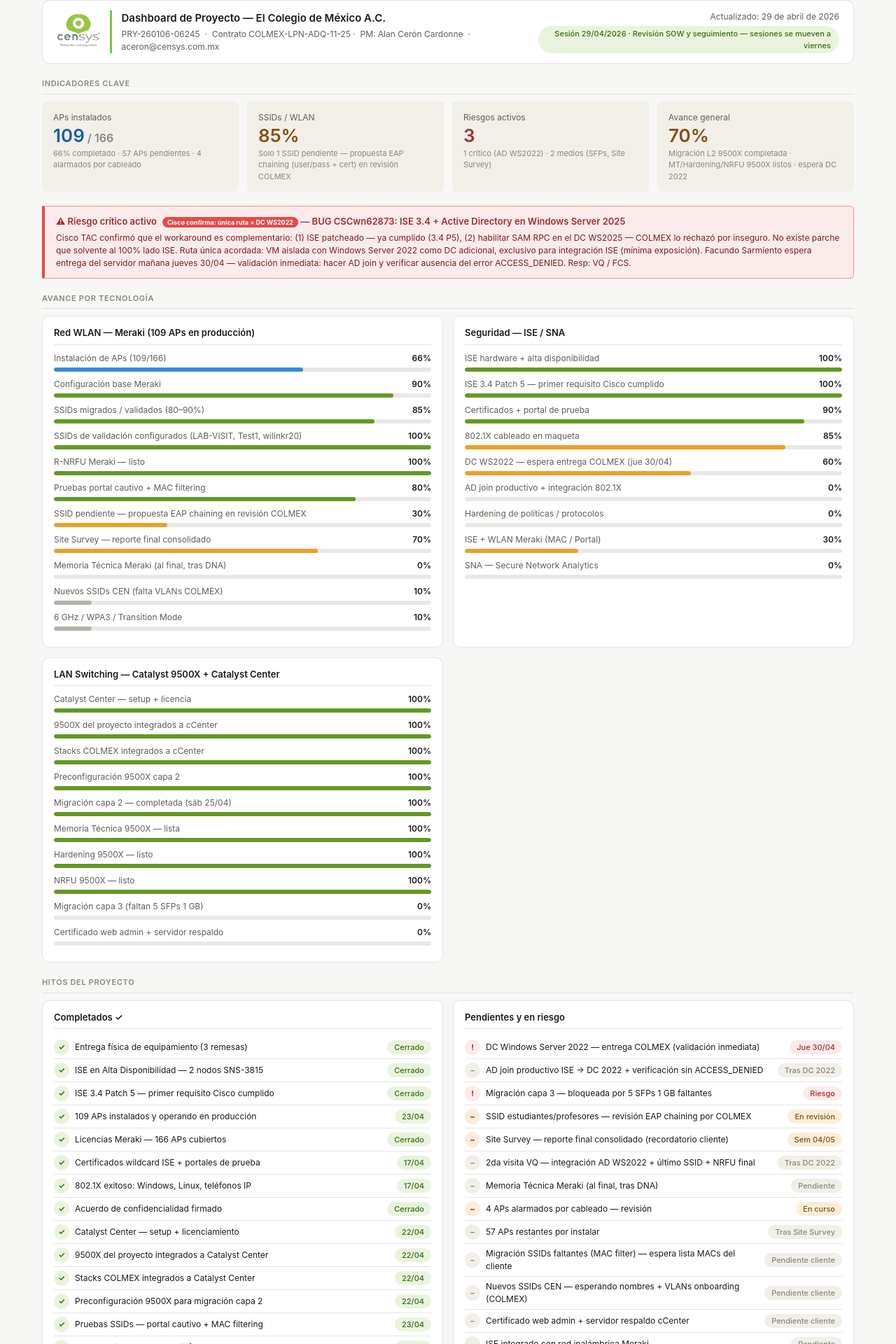
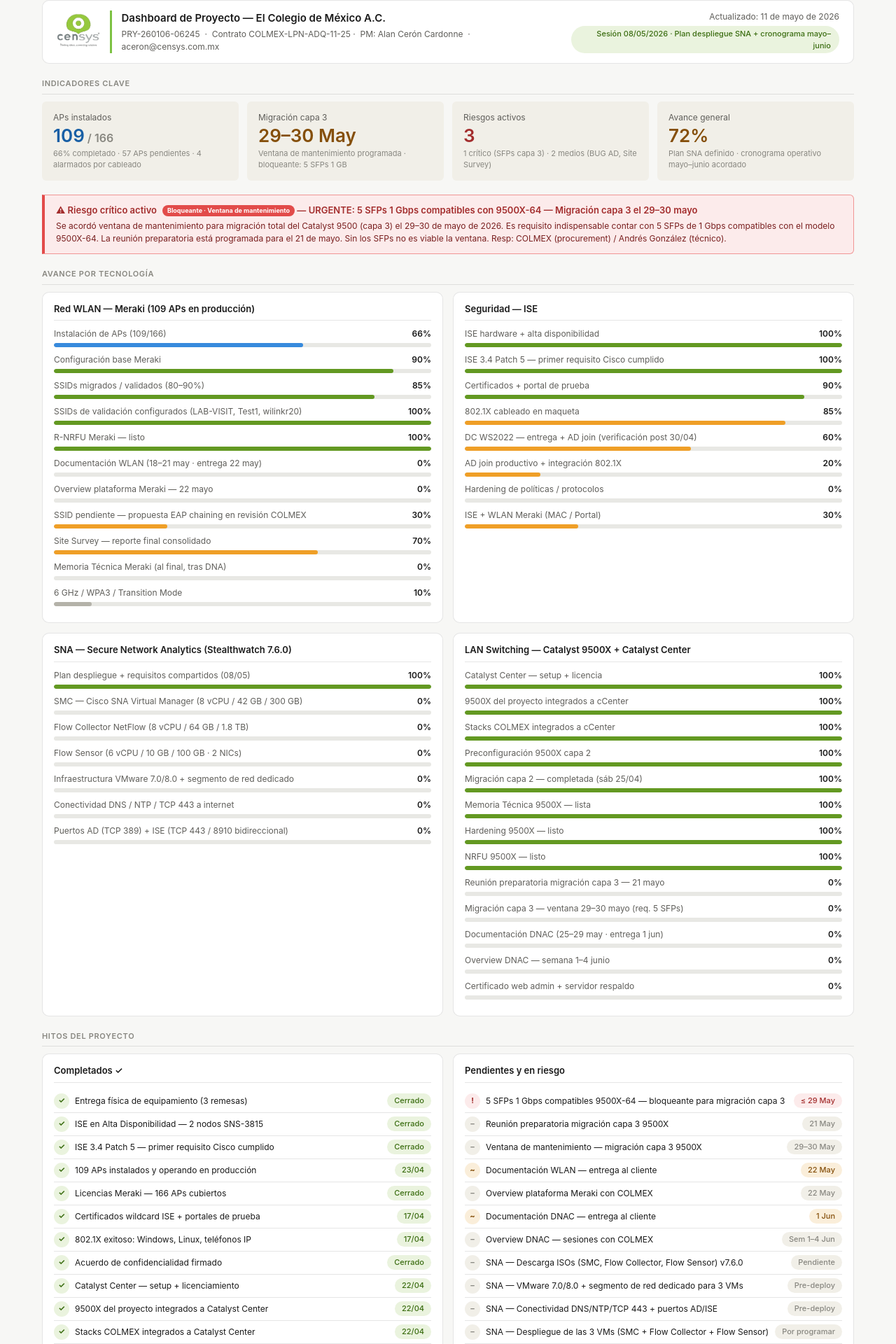
Before and after one commit to maxceca/colmex, a React (Create React App) app: page / in a window 1280 px wide. Shown: the part 24-1944 px from the top of the page at 70% size. Built offline with nearby package versions, Linux system fonts and the light colour scheme.

Commit message:
dashboard: actualizacion 11/05/2026 - plan despliegue SNA + cronograma mayo/junio

```diff
--- a/src/data.js
+++ b/src/data.js
@@ -9,23 +9,23 @@ export const proyecto = {
   contrato: "COLMEX-LPN-ADQ-11-25",
   pm: "Alan Cerón Cardonne",
   email: "aceron@censys.com.mx",
-  actualizado: "29 de abril de 2026",
-  sesion: "Sesión 29/04/2026 · Revisión SOW y seguimiento — sesiones se mueven a viernes",
+  actualizado: "11 de mayo de 2026",
+  sesion: "Sesión 08/05/2026 · Plan despliegue SNA + cronograma mayo–junio",
 };
 
 export const kpis = [
   { label: "APs instalados", valor: "109", sufijo: "/ 166", sub: "66% completado · 57 APs pendientes · 4 alarmados por cableado", color: "blue" },
-  { label: "SSIDs / WLAN", valor: "85%", sub: "Solo 1 SSID pendiente — propuesta EAP chaining (user/pass + cert) en revisión COLMEX", color: "amber" },
-  { label: "Riesgos activos", valor: "3", sub: "1 crítico (AD WS2022) · 2 medios (SFPs, Site Survey)", color: "red" },
-  { label: "Avance general", valor: "70%", sub: "Migración L2 9500X completada · MT/Hardening/NRFU 9500X listos · espera DC 2022", color: "amber" },
+  { label: "Migración capa 3", valor: "29–30 May", sub: "Ventana de mantenimiento programada · bloqueante: 5 SFPs 1 GB", color: "amber" },
+  { label: "Riesgos activos", valor: "3", sub: "1 crítico (SFPs capa 3) · 2 medios (BUG AD, Site Survey)", color: "red" },
+  { label: "Avance general", valor: "72%", sub: "Plan SNA definido · cronograma operativo mayo–junio acordado", color: "amber" },
 ];
 
 export const alerta = {
   activa: true,
-  titulo: "BUG CSCwn62873: ISE 3.4 + Active Directory en Windows Server 2025",
-  badge: "Cisco confirma: única ruta = DC WS2022",
+  titulo: "URGENTE: 5 SFPs 1 Gbps compatibles con 9500X-64 — Migración capa 3 el 29–30 mayo",
+  badge: "Bloqueante · Ventana de mantenimiento",
   descripcion:
-    'Cisco TAC confirmó que el workaround es complementario: (1) ISE patcheado — ya cumplido (3.4 P5), (2) habilitar SAM RPC en el DC WS2025 — COLMEX lo rechazó por inseguro. No existe parche que solvente al 100% lado ISE. Ruta única acordada: VM aislada con Windows Server 2022 como DC adicional, exclusivo para integración ISE (mínima exposición). Facundo Sarmiento espera entrega del servidor mañana jueves 30/04 — validación inmediata: hacer AD join y verificar ausencia del error ACCESS_DENIED. Resp: VQ / FCS.',
+    "Se acordó ventana de mantenimiento para migración total del Catalyst 9500 (capa 3) el 29–30 de mayo de 2026. Es requisito indispensable contar con 5 SFPs de 1 Gbps compatibles con el modelo 9500X-64. La reunión preparatoria está programada para el 21 de mayo. Sin los SFPs no es viable la ventana. Resp: COLMEX (procurement) / Andrés González (técnico).",
 };
 
 export const tecnologias = [
@@ -37,26 +37,37 @@ export const tecnologias = [
       { label: "SSIDs migrados / validados (80–90%)", pct: 85, color: "green" },
       { label: "SSIDs de validación configurados (LAB-VISIT, Test1, wilinkr20)", pct: 100, color: "green" },
       { label: "R-NRFU Meraki — listo", pct: 100, color: "green" },
-      { label: "Pruebas portal cautivo + MAC filtering", pct: 80, color: "green" },
+      { label: "Documentación WLAN (18–21 may · entrega 22 may)", pct: 0, color: "amber" },
+      { label: "Overview plataforma Meraki — 22 mayo", pct: 0, color: "amber" },
       { label: "SSID pendiente — propuesta EAP chaining en revisión COLMEX", pct: 30, color: "amber" },
       { label: "Site Survey — reporte final consolidado", pct: 70, color: "amber" },
       { label: "Memoria Técnica Meraki (al final, tras DNA)", pct: 0, color: "gray" },
-      { label: "Nuevos SSIDs CEN (falta VLANs COLMEX)", pct: 10, color: "gray" },
       { label: "6 GHz / WPA3 / Transition Mode", pct: 10, color: "gray" },
     ],
   },
   {
-    titulo: "Seguridad — ISE / SNA",
+    titulo: "Seguridad — ISE",
     barras: [
       { label: "ISE hardware + alta disponibilidad", pct: 100, color: "green" },
       { label: "ISE 3.4 Patch 5 — primer requisito Cisco cumplido", pct: 100, color: "green" },
       { label: "Certificados + portal de prueba", pct: 90, color: "green" },
       { label: "802.1X cableado en maqueta", pct: 85, color: "amber" },
-      { label: "DC WS2022 — espera entrega COLMEX (jue 30/04)", pct: 60, color: "amber" },
-      { label: "AD join productivo + integración 802.1X", pct: 0, color: "red" },
+      { label: "DC WS2022 — entrega + AD join (verificación post 30/04)", pct: 60, color: "amber" },
+      { label: "AD join productivo + integración 802.1X", pct: 20, color: "amber" },
       { label: "Hardening de políticas / protocolos", pct: 0, color: "gray" },
       { label: "ISE + WLAN Meraki (MAC / Portal)", pct: 30, color: "amber" },
-      { label: "SNA — Secure Network Analytics", pct: 0, color: "gray" },
+    ],
+  },
+  {
+    titulo: "SNA — Secure Network Analytics (Stealthwatch 7.6.0)",
+    barras: [
+      { label: "Plan despliegue + requisitos compartidos (08/05)", pct: 100, color: "green" },
+      { label: "SMC — Cisco SNA Virtual Manager (8 vCPU / 42 GB / 300 GB)", pct: 0, color: "gray" },
+      { label: "Flow Collector NetFlow (8 vCPU / 64 GB / 1.8 TB)", pct: 0, color: "gray" },
+      { label: "Flow Sensor (6 vCPU / 10 GB / 100 GB · 2 NICs)", pct: 0, color: "gray" },
+      { label: "Infraestructura VMware 7.0/8.0 + segmento de red dedicado", pct: 0, color: "amber" },
+      { label: "Conectividad DNS / NTP / TCP 443 a internet", pct: 0, color: "amber" },
+      { label: "Puertos AD (TCP 389) + ISE (TCP 443 / 8910 bidireccional)", pct: 0, color: "amber" },
     ],
   },
   {
@@ -70,7 +81,10 @@ export const tecnologias = [
       { label: "Memoria Técnica 9500X — lista", pct: 100, color: "green" },
       { label: "Hardening 9500X — listo", pct: 100, color: "green" },
       { label: "NRFU 9500X — listo", pct: 100, color: "green" },
-      { label: "Migración capa 3 (faltan 5 SFPs 1 GB)", pct: 0, color: "red" },
+      { label: "Reunión preparatoria migración capa 3 — 21 mayo", pct: 0, color: "amber" },
+      { label: "Migración capa 3 — ventana 29–30 mayo (req. 5 SFPs)", pct: 0, color: "red" },
+      { label: "Documentación DNAC (25–29 may · entrega 1 jun)", pct: 0, color: "amber" },
+      { label: "Overview DNAC — semana 1–4 junio", pct: 0, color: "gray" },
       { label: "Certificado web admin + servidor respaldo", pct: 0, color: "gray" },
     ],
   },
@@ -90,14 +104,10 @@ export const hitosCompletados = [
   { texto: "9500X del proyecto integrados a Catalyst Center", fecha: "22/04", estado: "done" },
   { texto: "Stacks COLMEX integrados a Catalyst Center", fecha: "22/04", estado: "done" },
   { texto: "Preconfiguración 9500X para migración capa 2", fecha: "22/04", estado: "done" },
-  { texto: "Pruebas SSIDs — portal cautivo + MAC filtering", fecha: "23/04", estado: "done" },
-  { texto: "3 SSIDs migrados a nueva infraestructura", fecha: "23/04", estado: "done" },
   { texto: "SSID LAB-VISIT — portal de Invitados en Cisco ISE + Meraki", fecha: "23/04", estado: "done" },
   { texto: "SSID Test1 — autenticación MAB + asignación dinámica de VLAN", fecha: "23/04", estado: "done" },
   { texto: "SSID wilinkr20 — autenticación 802.1X + MAB", fecha: "23/04", estado: "done" },
   { texto: "Memoria Técnica ISE/SNA v1 liberada al cliente", fecha: "23/04", estado: "done" },
-  { texto: "Revisión SOW y ruta AD definida con fabricante", fecha: "24/04", estado: "done" },
-  { texto: "Avance WLAN 80–90% validado con cliente", fecha: "24/04", estado: "done" },
   { texto: "Propuesta comercial — entregada (José Bello)", fecha: "24/04", estado: "done" },
   { texto: "Migración capa 2 — 9500X completada", fecha: "Sáb 25/04", estado: "done" },
   { texto: "Memoria Técnica 9500X — lista", fecha: "29/04", estado: "done" },
@@ -109,54 +119,62 @@ export const hitosCompletados = [
   { texto: "Propuesta SSID estudiantes/profesores enviada (EAP chaining)", fecha: "29/04", estado: "done" },
   { texto: "4 documentos enviados a COLMEX (MT 9500X / Hardening / NRFU / R-NRFU Meraki)", fecha: "29/04", estado: "done" },
   { texto: "Minuta 07 enviada al cliente", fecha: "29/04", estado: "done" },
+  { texto: "Plan despliegue SNA — requisitos compartidos al cliente", fecha: "08/05", estado: "done" },
+  { texto: "Cronograma operativo mayo–junio acordado con COLMEX", fecha: "08/05", estado: "done" },
   { texto: "Documentos FO-SAD (cartas, plan, fichas)", fecha: "Cerrado", estado: "done" },
 ];
 
 export const hitosPendientes = [
-  { texto: "DC Windows Server 2022 — entrega COLMEX (validación inmediata)", fecha: "Jue 30/04", estado: "risk" },
-  { texto: "AD join productivo ISE → DC 2022 + verificación sin ACCESS_DENIED", fecha: "Tras DC 2022", estado: "pend" },
-  { texto: "Migración capa 3 — bloqueada por 5 SFPs 1 GB faltantes", fecha: "Riesgo", estado: "risk" },
+  { texto: "5 SFPs 1 Gbps compatibles 9500X-64 — bloqueante para migración capa 3", fecha: "≤ 29 May", estado: "risk" },
+  { texto: "Reunión preparatoria migración capa 3 9500X", fecha: "21 May", estado: "pend" },
+  { texto: "Ventana de mantenimiento — migración capa 3 9500X", fecha: "29–30 May", estado: "pend" },
+  { texto: "Documentación WLAN — entrega al cliente", fecha: "22 May", estado: "wip" },
+  { texto: "Overview plataforma Meraki con COLMEX", fecha: "22 May", estado: "pend" },
+  { texto: "Documentación DNAC — entrega al cliente", fecha: "1 Jun", estado: "wip" },
+  { texto: "Overview DNAC — sesiones con COLMEX", fecha: "Sem 1–4 Jun", estado: "pend" },
+  { texto: "SNA — Descarga ISOs (SMC, Flow Collector, Flow Sensor) v7.6.0", fecha: "Pendiente", estado: "pend" },
+  { texto: "SNA — VMware 7.0/8.0 + segmento de red dedicado para 3 VMs", fecha: "Pre-deploy", estado: "pend" },
+  { texto: "SNA — Conectividad DNS/NTP/TCP 443 + puertos AD/ISE", fecha: "Pre-deploy", estado: "pend" },
+  { texto: "SNA — Despliegue de las 3 VMs (SMC + Flow Collector + Flow Sensor)", fecha: "Por programar", estado: "pend" },
+  { texto: "DC Windows Server 2022 — verificación post entrega + AD join productivo", fecha: "En verificación", estado: "wip" },
   { texto: "SSID estudiantes/profesores — revisión EAP chaining por COLMEX", fecha: "En revisión", estado: "wip" },
-  { texto: "Site Survey — reporte final consolidado (recordatorio cliente)", fecha: "Sem 04/05", estado: "wip" },
-  { texto: "2da visita VQ — integración AD WS2022 + último SSID + NRFU final", fecha: "Tras DC 2022", estado: "pend" },
-  { texto: "Memoria Técnica Meraki (al final, tras DNA)", fecha: "Pendiente", estado: "pend" },
+  { texto: "Site Survey — reporte final consolidado (recordatorio cliente)", fecha: "Atrasado", estado: "risk" },
+  { texto: "Memoria Técnica Meraki (al final, tras DNA)", fecha: "Post migración", estado: "pend" },
   { texto: "4 APs alarmados por cableado — revisión", fecha: "En curso", estado: "wip" },
   { texto: "57 APs restantes por instalar", fecha: "Tras Site Survey", estado: "pend" },
   { texto: "Migración SSIDs faltantes (MAC filter) — espera lista MACs del cliente", fecha: "Pendiente cliente", estado: "pend" },
   { texto: "Nuevos SSIDs CEN — esperando nombres + VLANs onboarding (COLMEX)", fecha: "Pendiente cliente", estado: "pend" },
   { texto: "Certificado web admin + servidor respaldo cCenter", fecha: "Pendiente cliente", estado: "pend" },
-  { texto: "ISE integrado con red inalámbrica Meraki", fecha: "Pendiente", estado: "pend" },
-  { texto: "Deploy SNA — Secure Network Analytics", fecha: "Pendiente (al final)", estado: "pend" },
 ];
 
 // nivel: "critico" | "medio" | "resuelto"
 export const riesgos = [
   {
     nivel: "critico",
-    titulo: "Integración ISE 3.4 + Active Directory — única ruta DC WS2022",
-    badge: "Espera entrega DC jue 30/04",
+    titulo: "5 SFPs 1 Gbps 9500X-64 — bloqueante para migración capa 3 (29–30 May)",
+    badge: "Ventana hard · 29 May",
     descripcion:
-      "Cisco TAC confirmó (29/04) que el workaround del FN74321 es complementario: ISE patcheado (ya cumplido — 3.4 P5) + habilitar SAM RPC en DC WS2025. COLMEX rechazó SAM RPC por considerarlo inseguro. NO existe parche del lado ISE que resuelva al 100%. Única ruta acordada: VM aislada con Windows Server 2022 como DC adicional. Facundo Sarmiento espera la entrega para jueves 30/04 — validación inmediata. Si la entrega se atrasa, se mantiene la ruta. Impacto: bloquea 802.1X productivo. Resp: FCS / VQ.",
+      "Se acordó con COLMEX la ventana de mantenimiento para migración total del Catalyst 9500 (capa 3) el fin de semana del 29–30 de mayo de 2026. Requisito indispensable: 5 SFPs de 1 Gbps compatibles con el modelo 9500X-64. La reunión preparatoria es el 21 de mayo. Sin los SFPs no se puede ejecutar la ventana. Resp: COLMEX procurement / Andrés González.",
   },
   {
     nivel: "medio",
-    titulo: "Migración capa 3 bloqueada — faltan 5 SFPs de 1 GB",
-    badge: "NUEVO 22/04",
+    titulo: "BUG CSCwn62873 — Integración ISE + AD en verificación post DC WS2022",
+    badge: "En verificación",
     descripcion:
-      "Los firewall usan interfaces de 1 GB y solo quedan 9 de los 11 SFPs adquiridos por el colegio. Faltan 5 SFPs de 1 GB adicionales para completar la migración de capa 3. Fecha de migración capa 3 por definir hasta resolver el faltante.",
+      "Cisco TAC confirmó (24/04) que el workaround es complementario y no existe parche al 100% lado ISE. COLMEX rechazó SAM RPC. Ruta acordada: VM con WS2022 como DC adicional aislado. Entrega esperada al 30/04. En verificación: hacer AD join productivo y confirmar ausencia del error ACCESS_DENIED antes de avanzar con 802.1X productivo. Resp: VQ / FCS.",
   },
   {
     nivel: "medio",
-    titulo: "Site Survey — reporte final consolidado pendiente",
-    badge: "Recordatorio cliente 29/04",
+    titulo: "Site Survey — reporte final consolidado atrasado",
+    badge: "Recordatorio cliente",
     descripcion:
-      "Luis Enrique Yáñez (COLMEX) recordó en la sesión del 29/04 que el reporte final consolidado del Site Survey sigue pendiente. Andrés se comprometió a entregarlo esta semana. Sin él, COLMEX no puede planificar la ubicación final de nodos para los 57 APs restantes.",
+      "Luis Enrique Yáñez recordó en sesión del 29/04 que el reporte final consolidado del Site Survey sigue pendiente desde hace tiempo. Bloquea la planificación de nodos para los 57 APs restantes. Resp: Andrés González.",
   },
   {
     nivel: "resuelto",
     titulo: "Migración Core 9500X — capa 2 completada",
     descripcion:
-      "Migración capa 2 ejecutada exitosamente el sábado 25/04. Memoria Técnica, Hardening y NRFU de los 9500X listos. R-NRFU Meraki también listo. Documentos compartidos al cliente para revisión.",
+      "Migración capa 2 ejecutada exitosamente el sábado 25/04. Memoria Técnica, Hardening y NRFU de los 9500X listos. R-NRFU Meraki también listo. Documentos compartidos al cliente.",
   },
   {
     nivel: "resuelto",
@@ -168,24 +186,25 @@ export const riesgos = [
 
 // tipo: "hecho" | "pendiente"
 export const comunicaciones = [
-  { tipo: "hecho", quien: "Sesión Revisión SOW y seguimiento — Minuta 07", que: "29/04 · WebEx. Confirmación Cisco TAC: WA complementario, sin parche al 100%. COLMEX rechaza SAM RPC; ruta única DC WS2022 (entrega esperada jue 30/04). Propuesta SSID estudiantes (EAP chaining). Cierre migración L2 + entrega de 4 documentos.", cuando: "29/04 ✓" },
-  { tipo: "hecho", quien: "Cisco TAC (Sherlock / Harvi Arias) — caso BUG CSCwn62873", que: "Confirma que ambos workarounds del FN74321 son obligatorios y complementarios. ISE 3.4 P5 ya cumple primer requisito. No existe parche lado ISE — única vía técnica: ajustar SAM RPC en DC WS2025 vía GPO o usar DC WS2022.", cuando: "24/04 ✓" },
-  { tipo: "hecho", quien: "COLMEX — descarta SAM RPC por seguridad", que: "El equipo de Active Directory de COLMEX considera inseguro habilitar SAM RPC en el DC productivo WS2025. Se confirma ruta DC WS2022 como única vía viable.", cuando: "29/04 ✓" },
-  { tipo: "hecho", quien: "Víctor Quintanar — propuesta SSID estudiantes/profesores", que: "Correo a COLMEX con propuesta de EAP chaining: doble validación user/pass + certificado de máquina. Acceso completo si dispositivo del colegio + usuario válido; acceso parcial (VLAN/ACL restringida) en otros casos.", cuando: "29/04 ✓" },
-  { tipo: "hecho", quien: "Migración capa 2 — 9500X completada", que: "Migración ejecutada exitosamente el sábado 25/04. Documentación lista: MT 9500X, Hardening, NRFU 9500X, R-NRFU Meraki.", cuando: "25/04 ✓" },
-  { tipo: "hecho", quien: "Sesión Revisión SOW — Minuta 06", que: "24/04 · WebEx. 2 rutas para ISE-AD (DC 2022 o LDAP). Avance WLAN 80–90%. Plan visitas VQ.", cuando: "24/04 ✓" },
-  { tipo: "hecho", quien: "Víctor Quintanar — actividades en sitio 23/04", que: "Configuración 3 SSIDs: LAB-VISIT (Invitados), Test1 (MAB+VLAN din.), wilinkr20 (802.1X+MAB).", cuando: "24/04 ✓" },
-  { tipo: "hecho", quien: "José Bello — propuesta comercial", que: "Propuesta comercial concluida y entregada.", cuando: "24/04 ✓" },
-  { tipo: "pendiente", quien: "COLMEX — DC Windows Server 2022", que: "Entrega del servidor con WS2022. Facundo Sarmiento espera tenerlo para jueves 30/04. Validación inmediata: hacer join al AD y verificar que no aparezca el error ACCESS_DENIED.", cuando: "Jue 30/04" },
-  { tipo: "hecho", quien: "Alan Cerón → COLMEX (4 documentos + minuta)", que: "Enviados al cliente: Memoria Técnica 9500X + Hardening + NRFU 9500X + R-NRFU Meraki, junto con la Minuta 07 de la sesión.", cuando: "29/04 ✓" },
-  { tipo: "pendiente", quien: "COLMEX — revisión propuesta EAP chaining", que: "Revisar propuesta de Víctor para SSID de estudiantes y profesores. Especial atención a Macs entregadas a usuarios que no están en dominio.", cuando: "En revisión" },
-  { tipo: "pendiente", quien: "Andrés González — Site Survey reporte final", que: "Luis Enrique Yáñez recordó que el reporte final consolidado sigue pendiente. Andrés comprometió entrega esta semana.", cuando: "Sem 29/04" },
-  { tipo: "pendiente", quien: "Víctor Quintanar — 2da visita en sitio", que: "Tras llegada del DC WS2022: integración AD productiva + configuración último SSID + pruebas NRFU finales.", cuando: "Tras 30/04" },
-  { tipo: "pendiente", quien: "COLMEX → Víctor Quintanar", que: "Entregar lista de MAC addresses para cargarlas a la base de datos de ISE y poder migrar los SSIDs restantes por MAC filtering.", cuando: "Pendiente cliente" },
-  { tipo: "pendiente", quien: "COLMEX → CEN Systems", que: "Compartir nombres de los nuevos SSIDs diseñados por CEN y definir VLANs de onboarding (config VLANs en LAN = responsabilidad COLMEX).", cuando: "Pendiente cliente" },
+  { tipo: "hecho", quien: "Sesión 08/05 — Plan SNA + cronograma mayo/junio", que: "Viernes 08/05 · WebEx. Plan operativo: 18–21 may doc WLAN, 21 may reunión capa 3, 22 may entrega WLAN + overview Meraki, 25–29 may doc DNAC, 29–30 may ventana migración capa 3, 1 jun entrega DNAC, 1–4 jun overview DNAC.", cuando: "08/05 ✓" },
+  { tipo: "hecho", quien: "Víctor Quintanar — requisitos de despliegue SNA", que: "Compartió guía completa de despliegue SNA 7.6.0 (Stealthwatch): 3 VMs (SMC 8c/42GB/300GB, Flow Collector 8c/64GB/1.8TB, Flow Sensor 6c/10GB/100GB), VMware 7/8, mismo segmento de red, sin vMotion/snapshots, conectividad DNS/NTP/TCP443, puertos AD TCP 389 + ISE TCP 443/8910 bidireccional. Link guía Cisco incluido.", cuando: "08/05 ✓" },
+  { tipo: "hecho", quien: "Cisco TAC (Sherlock / Harvi Arias) — caso BUG CSCwn62873", que: "Confirma WA complementario y obligatorio. ISE 3.4 P5 ya cumple. Única vía técnica: SAM RPC en DC WS2025 (descartado por COLMEX) o usar DC WS2022.", cuando: "24/04 ✓" },
+  { tipo: "hecho", quien: "Migración capa 2 — 9500X completada", que: "Migración ejecutada exitosamente el sábado 25/04. MT, Hardening, NRFU 9500X y R-NRFU Meraki listos.", cuando: "25/04 ✓" },
+  { tipo: "hecho", quien: "Alan Cerón → COLMEX (4 documentos + Minuta 07)", que: "Enviados al cliente: MT 9500X + Hardening + NRFU 9500X + R-NRFU Meraki + Minuta 07.", cuando: "29/04 ✓" },
+  { tipo: "hecho", quien: "Víctor Quintanar — propuesta SSID estudiantes/profesores", que: "Propuesta EAP chaining: doble validación user/pass + certificado de máquina. Acceso parcial (VLAN/ACL) en otros casos.", cuando: "29/04 ✓" },
+  { tipo: "pendiente", quien: "COLMEX — adquisición 5 SFPs 1 Gbps 9500X-64", que: "Indispensable para la ventana de migración capa 3 del 29–30 mayo. Sin ellos no se ejecuta. Procurement urgente.", cuando: "≤ 29 May" },
+  { tipo: "pendiente", quien: "Reunión preparatoria migración capa 3", que: "Sesión específica para revisar la migración total del Catalyst 9500, particularmente capa 3. La invitación se enviará posteriormente.", cuando: "21 May" },
+  { tipo: "pendiente", quien: "Sesión Webex — aclaración despliegue SNA (opcional)", que: "Víctor ofreció agendar sesión de aclaración previa al despliegue SNA si COLMEX lo considera adecuado.", cuando: "Por agendar" },
+  { tipo: "pendiente", quien: "COLMEX — preparación infra SNA", que: "Provisionar VMware 7.0/8.0, segmento de red dedicado para 3 VMs, conectividad DNS/NTP/internet TCP 443, apertura de puertos AD/ISE.", cuando: "Pre-deploy" },
+  { tipo: "pendiente", quien: "Documentación WLAN — entrega", que: "Trabajo del 18 al 21 de mayo. Entrega del documento al cliente el 22 de mayo.", cuando: "22 May" },
+  { tipo: "pendiente", quien: "Overview Meraki — sesión con COLMEX", que: "Sesión de overview de la plataforma Meraki.", cuando: "22 May" },
+  { tipo: "pendiente", quien: "Documentación DNAC — entrega", que: "Trabajo del 25 al 29 de mayo. Entrega el 1 de junio.", cuando: "1 Jun" },
+  { tipo: "pendiente", quien: "Overview DNAC — semana 1–4 junio", que: "Sesiones de overview de DNAC con COLMEX. Se enviarán invitaciones.", cuando: "Sem 1–4 Jun" },
+  { tipo: "pendiente", quien: "COLMEX — revisión propuesta EAP chaining", que: "Revisar propuesta de Víctor para SSID de estudiantes y profesores. Atención a Macs entregadas que no están en dominio.", cuando: "En revisión" },
+  { tipo: "pendiente", quien: "Andrés González — Site Survey reporte final", que: "Recordatorio cliente: reporte final consolidado pendiente desde hace tiempo.", cuando: "Atrasado" },
+  { tipo: "pendiente", quien: "COLMEX → Víctor Quintanar", que: "Lista de MAC addresses para cargar en ISE y migrar SSIDs restantes por MAC filtering.", cuando: "Pendiente cliente" },
+  { tipo: "pendiente", quien: "COLMEX → CEN Systems", que: "Nombres de nuevos SSIDs CEN + VLANs de onboarding (config VLANs en LAN = responsabilidad COLMEX).", cuando: "Pendiente cliente" },
   { tipo: "pendiente", quien: "COLMEX — decisión cCenter", que: "Definir si se usará certificado para web admin y el servidor de respaldo de Catalyst Center.", cuando: "Pendiente cliente" },
-  { tipo: "pendiente", quien: "COLMEX — SFPs para capa 3", que: "Adquirir 5 SFPs de 1 GB adicionales para completar la migración de capa 3 en los firewalls.", cuando: "Pendiente cliente" },
-  { tipo: "pendiente", quien: "Próxima sesión — cambia a viernes", que: "Sesiones semanales se mueven definitivamente a viernes (misma hora). Próxima sesión: viernes 08/05/2026 (semana 04/05 corta por feriado 01/05).", cuando: "Vie 08/05" },
 ];
 
 export const entregables = {
@@ -204,8 +223,11 @@ export const entregables = {
     "NRFU 9500X",
     "R-NRFU Meraki",
     "Propuesta comercial (José Bello)",
+    "Plan de despliegue SNA + requisitos (compartido 08/05)",
   ],
   enProceso: [
+    "Documentación WLAN (18–21 may · entrega 22 may)",
+    "Documentación DNAC (25–29 may · entrega 1 jun)",
     "Site Survey — reporte final consolidado",
     "SSID estudiantes/profesores — revisión EAP chaining",
     "Reporte mensual de tickets",
```
